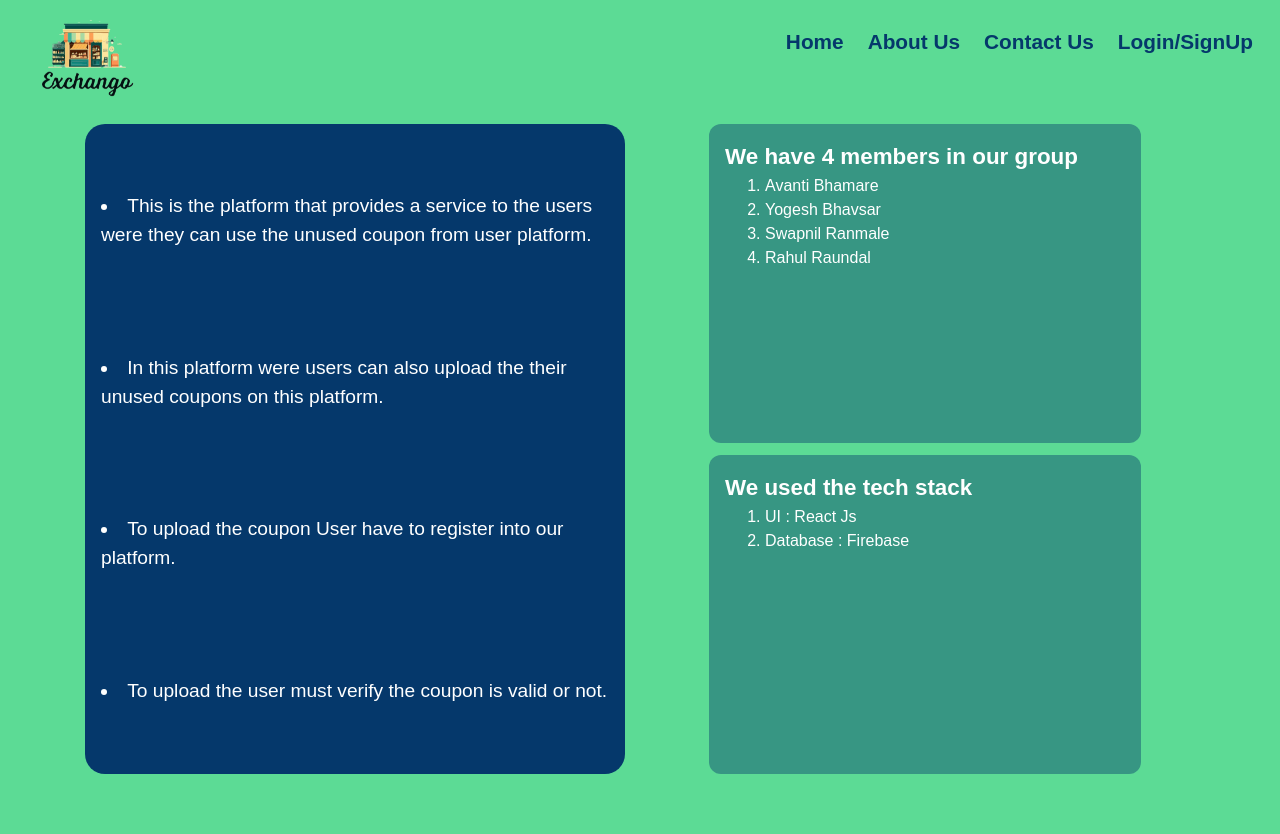
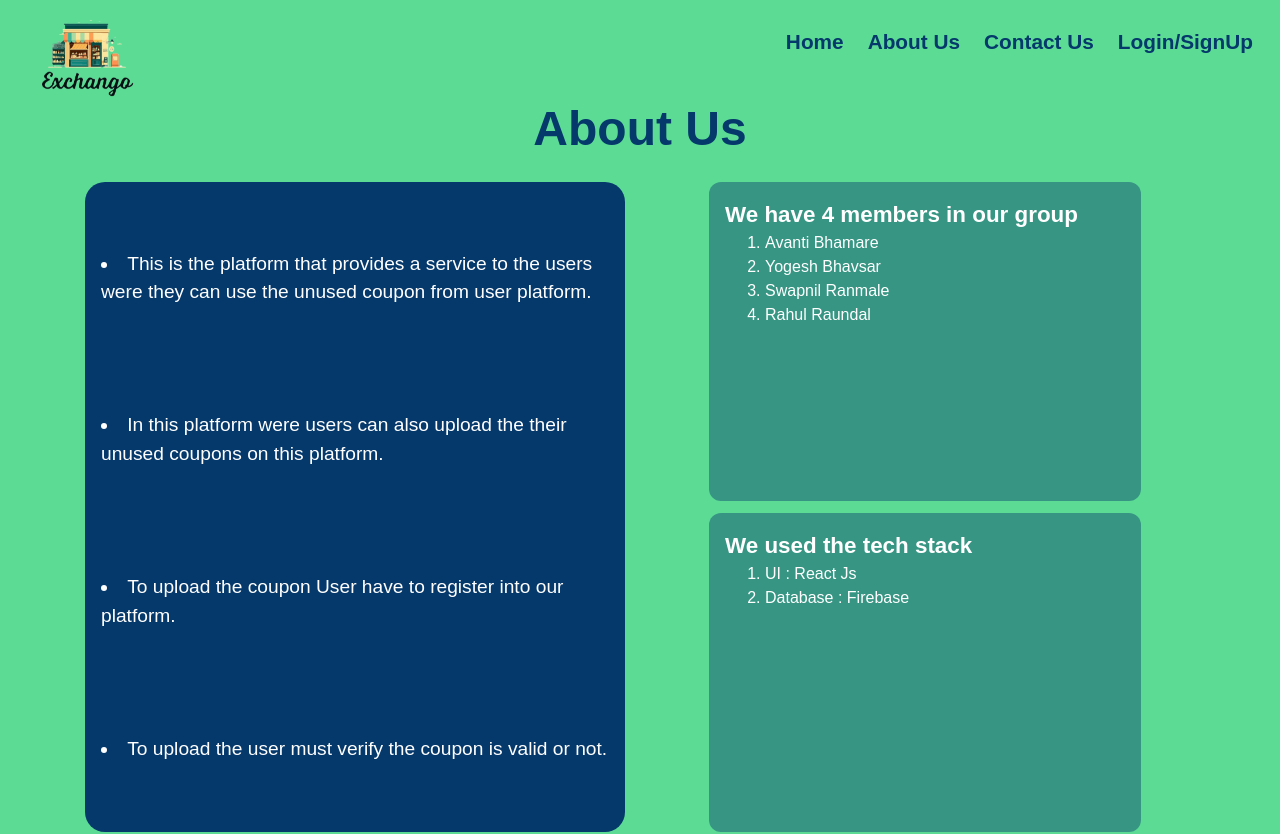
Before and after one commit to swapnilranmale2003/couponscode, a React (Create React App) app: page /about in a window 1280 px wide. Shown: the top 834 px of the page. Built offline with nearby package versions, Linux system fonts and the light colour scheme; no server answers.

Commit message:
commit changes

```diff
--- a/package.json
+++ b/package.json
@@ -8,6 +8,7 @@
     "@testing-library/react": "^13.4.0",
     "@testing-library/user-event": "^13.5.0",
     "firebase": "^10.10.0",
+    "gh-pages": "^6.1.1",
     "lucide-react": "^0.364.0",
     "mdb-react-ui-kit": "^7.2.0",
     "react": "^18.2.0",
--- a/src/Pages/FrontPage.jsx
+++ b/src/Pages/FrontPage.jsx
@@ -13,9 +13,12 @@ function FrontPage() {
   return (
     <div>
       <Navbar />
+
       <div className="d-flex justify-content-center uploadicons container-fluid">
-        <FaPlus size={"5rem"} color="#05386b" onClick={handleUpload}/>
-      </div>
+    <FaPlus size={"5rem"} color="#05386b" onClick={handleUpload} />
+    <span className="align-self-center ml-2">Upload Coupon</span>
+</div>
+
       {/* <Coupons /> */}
       <FetchData />
       <Footer />
--- a/src/components/AboutSection/AboutSection.jsx
+++ b/src/components/AboutSection/AboutSection.jsx
@@ -3,6 +3,8 @@ import "./AboutSection.css";
 function AboutSection() {
   return (
     <div>
+          <h1 className="text-center color">About Us</h1>
+
       <div className="about-section my-4">
       <div className="container">
         <div className="row my-3">
--- a/src/components/ContactForm/ContactForm.jsx
+++ b/src/components/ContactForm/ContactForm.jsx
@@ -37,6 +37,7 @@ function ContactForm() {
   return (
     <>
     <div className="contact-section">
+    <h1 className="text-center color">Contact Us</h1>
     <div className="container contact-form my-3 ">
       <div className="contact-details">
         <form onSubmit={handleSubmit}>
```
Also changed, not shown: src/components/AboutSection/AboutSection.css (line endings or trailing spaces), 1 other file (tests, documents, lock files or other folders).
